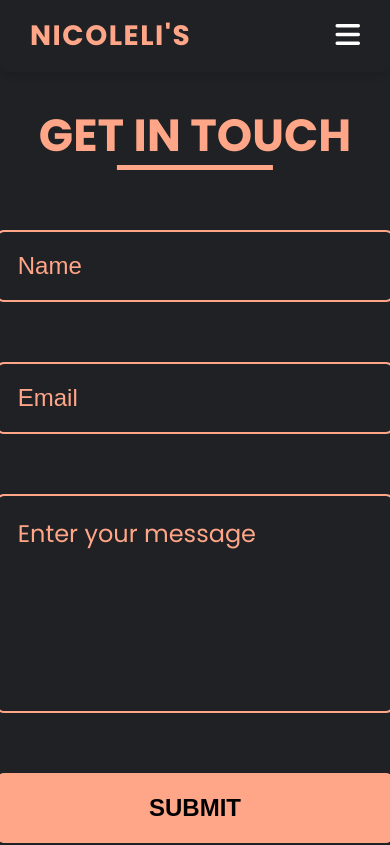
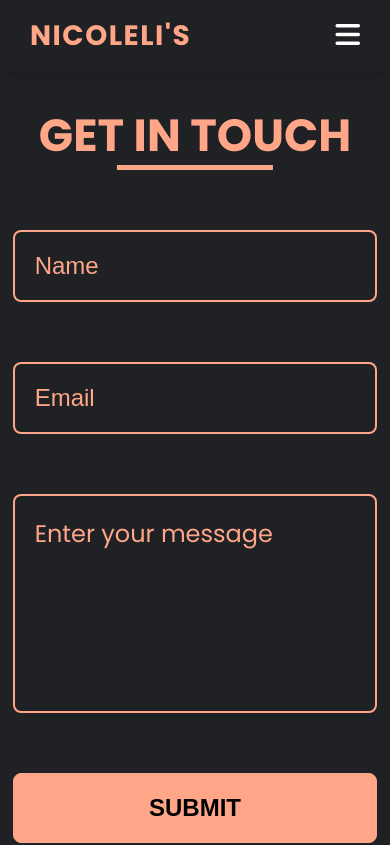
Before and after one commit to theonicoleli/portfolio, an Angular app: page /contact in a window 390 px wide. Shown: the top 845 px of the page. Built offline with nearby package versions, Linux system fonts and the light colour scheme.

Commit message:
finalizando o css

```diff
--- a/src/app/pages/contact/contact.component.scss
+++ b/src/app/pages/contact/contact.component.scss
@@ -165,6 +165,12 @@ textarea {
     opacity: 0.6;
   }
 
+@media (max-width: 420px) {
+    .register-contact input,textarea {
+        width: 42vh !important;
+    }
+}
+
 @media (max-width: 850px) {
 
     .content {
@@ -181,7 +187,7 @@ textarea {
     }
 
     .register-contact input,textarea {
-        width: 42vh !important;
+        width: 38vh !important;
     }
 
     .theo-info::before {
```
